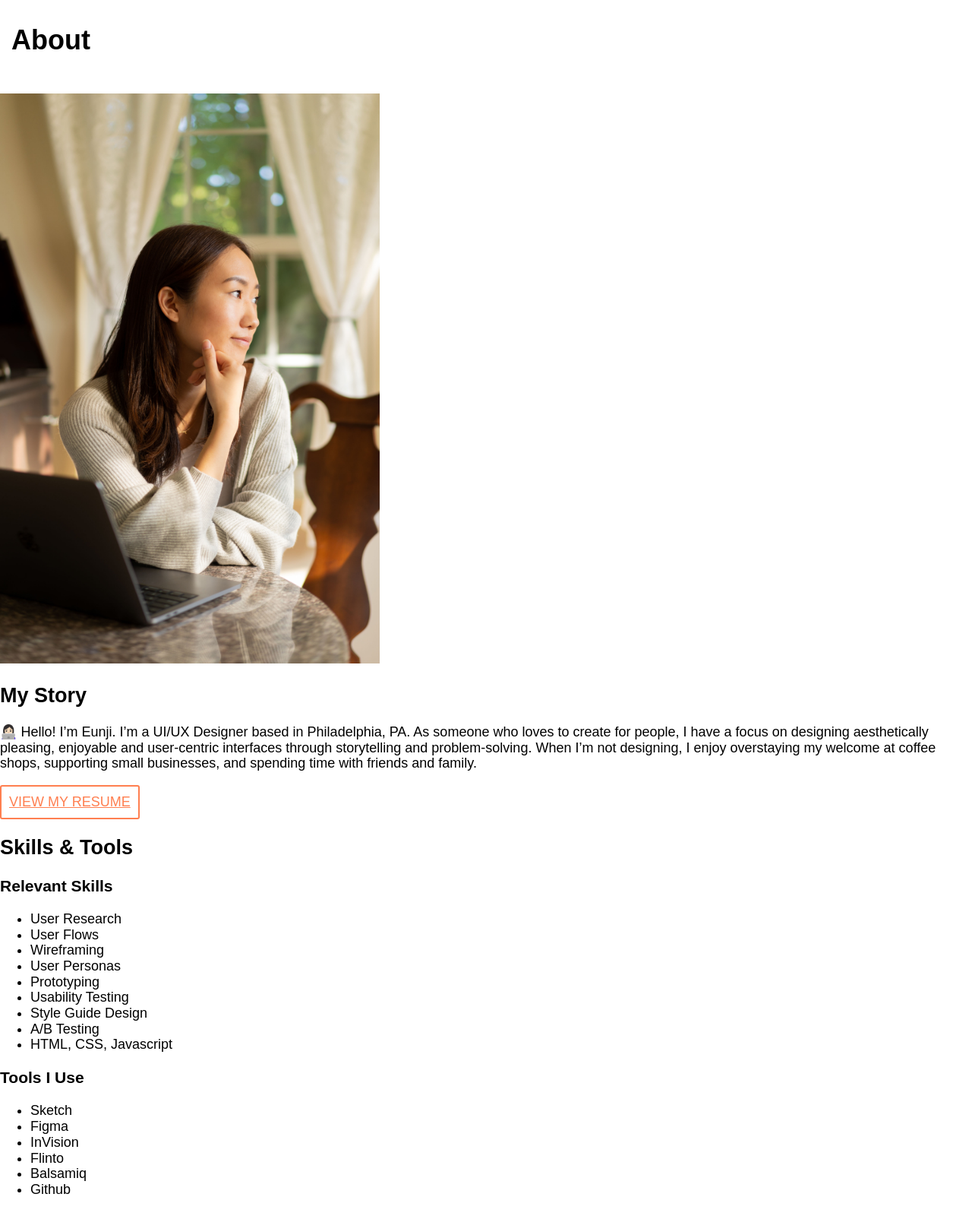
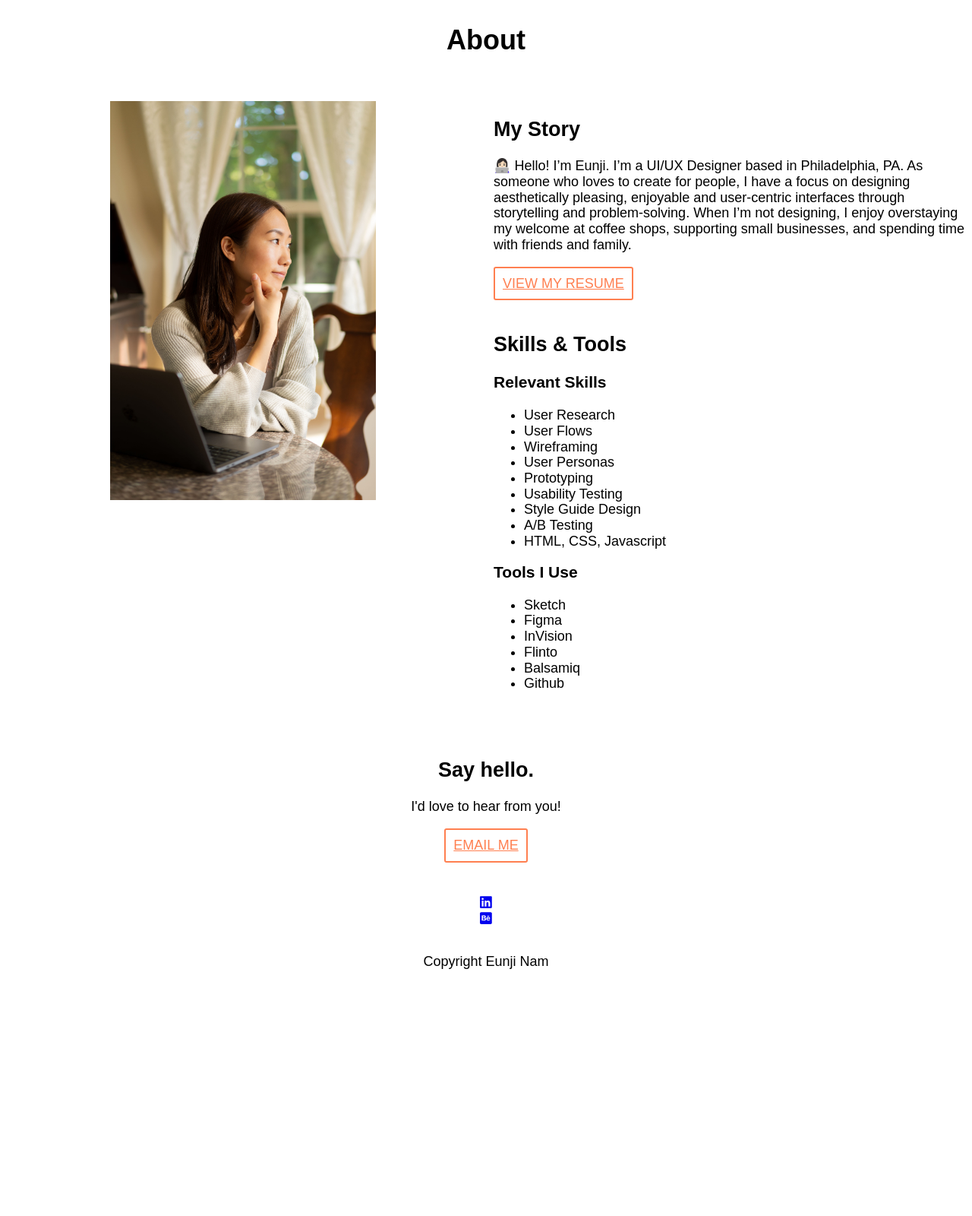
Before and after one commit to eenam/Portfolio-Site-Eunji-Nam, a plain HTML site: page about.html in a window 1280 px wide. Shown: the part 320-1920 px from the top of the page at 76% size. After the commit the page ends 1627 px from the top, so only its background shows below. Drawn offline with nearby package versions, Linux system fonts and the light colour scheme; a web font is replaced by a local one.

Commit message:
update
updates

```diff
--- a/about.html
+++ b/about.html
@@ -29,28 +29,31 @@
   </header>
 
   <main id="about">
-    <div class="container row">
-      <div>
+    <div class="container">
+      <div class="row">
         <h1>About</h1>
       </div>
     </div>
 
     <div>
+      <div class="container col-md-6 col-lg-8 col-xl-4">
         <picture>
           <source srcset="img/about/eunji@1.jpg" media="(max-width:767px)">
           <img class="profile_image" src="img/about/eunji@2.jpg" alt="About Me">
         </picture>
-      <div>
-        <div>
+      </div>
+    </div>
+
+    <div class="container col-md-6 col-lg-8 col-xl-4">
       <h2>My Story</h2>
       <p>👩🏻‍💻 Hello! I’m Eunji. I’m a UI/UX Designer based in Philadelphia, PA. As someone who loves to create for people, I have a focus on designing aesthetically pleasing, enjoyable and user-centric interfaces through storytelling and
         problem-solving. When I’m not designing, I enjoy overstaying my welcome at coffee shops, supporting small businesses, and spending time with friends and family.</p>
       <a href="files/Eunji_Nam_Resume.pdf" class="button resume">View My Resume</a>
     </div>
-        <div>
+
+    <div class="row">
+      <div class="container col-md-6 col-lg-8 col-xl-4">
         <h2>Skills & Tools</h2>
-          <div>
-            <div>
         <h3>Relevant Skills</h3>
         <ul>
           <li>User Research</li>
@@ -63,8 +66,6 @@
           <li>A/B Testing</li>
           <li>HTML, CSS, Javascript</li>
         </ul>
-            </div>
-            <div>
         <h3>Tools I Use</h3>
         <ul>
           <li>Sketch</li>
@@ -76,9 +77,7 @@
         </ul>
       </div>
     </div>
-        </div>
-      </div>
-    </div>
+
   </main>
 
   <!-- For the footer -->
--- a/css/style.css
+++ b/css/style.css
@@ -87,6 +87,18 @@ header {
   /* Centers text */
 }
 
+#work h1 {
+  text-align: center;
+}
+
+#about h1 {
+  text-align: center;
+}
+
+#about h3 {
+  margin-top: 0;
+}
+
 .logo {
   max-width: 250px;
 }
@@ -151,7 +163,10 @@ footer {
 }
 
 .profile_image {
-  width: 500px;
+  width: 350px;
+  display: block;
+  margin: 0 auto;
+  text-align: center;
 }
 
 /* ==============================
```
Also changed, not shown: cooklet.html (+1 -1 lines), index.html (+17 -9 lines), lumi.html (+1 -1 lines). Lines whose indentation alone changed are shown as unchanged.
